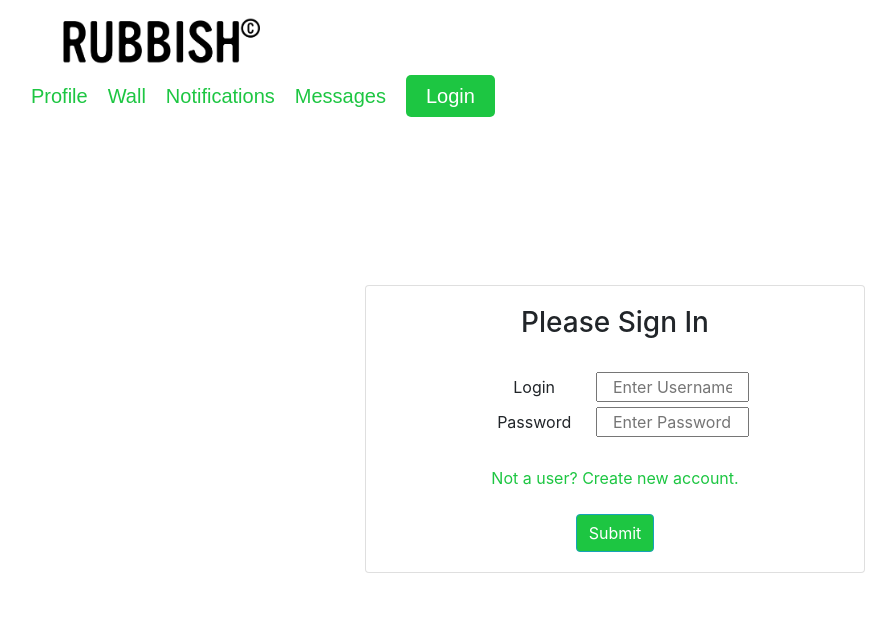
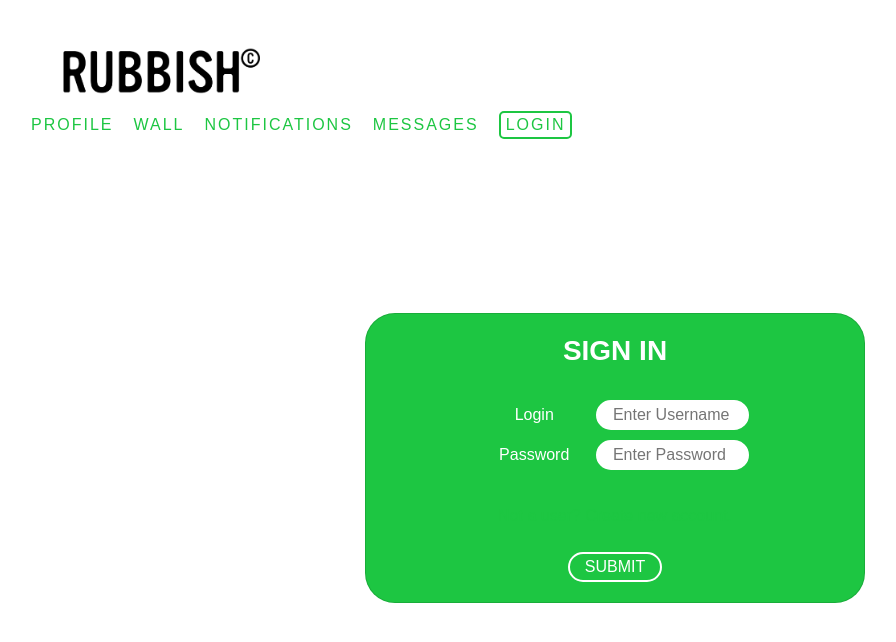
Before and after one commit to adomoshe/rubbish, a React (Create React App) app in the folder client/: page /login in a window 1280 px wide. Shown: the top 642 px of the page, without its empty margins (25-921 px from the left). Built offline with nearby package versions, Linux system fonts and the light colour scheme; no server answers; a web font is replaced by a local one.

Commit message:
nav notif login css

```diff
--- a/client/src/components/Login/Login.js
+++ b/client/src/components/Login/Login.js
@@ -4,17 +4,19 @@ import { Link } from "react-router-dom";
 
 
 
-const Login = () => {
+class Login extends React.Component{
+    render() {
     return (
         <div className="col-sm" >
             <div className="card">
                 <div className="card-body">
-                    <h3>Please Sign In</h3>
+                    <h3 className="sign-in">SIGN IN</h3>
                     <br />
                     <form>
                         <label className="col-sm-3" htmlFor="inputUsername">Login &nbsp;</label>
                         <input className="col-sm-4" name="username" type="text" placeholder="Enter Username"></input>
                         <br />
+
                         <label className="col-sm-3" htmlFor="inputPassword">Password &nbsp;</label>
                         <input className="col-sm-4" name="password" type="password" placeholder="Enter Password"></input>
                     </form>
@@ -22,12 +24,13 @@ const Login = () => {
                     <Link to="/register">Not a user? Create new account.</Link>
                     <br />
                     <br />
-                    <button type="submit" className="btn btn-info button-green" href="#">Submit</button>
+                    <button type="submit" className="sub-btn" href="#">Submit</button>
                 </div>
             </div>
         </div >
     )
 }
+}
 
 
 
--- a/client/src/components/Login/login.css
+++ b/client/src/components/Login/login.css
@@ -1,3 +1,47 @@
+/* form {
+    font-family: europa, sans-serif;
+} */
+
+.sign-in {
+    /* IMPORT FONT!!! same as logo font.
+    the rest use europa. */
+    font-family: europa, sans-serif;
+    font-weight: 600;
+}
+
+.card {
+    /* border: black solid 4px; */
+    background-color: #1DC642;
+    font-family: europa, sans-serif;
+    color: white;
+    border-radius: 30px;
+
+}
+
+input {
+    border: white solid 2px;
+    border-radius: 20px;
+    margin-bottom: 10px;
+}
+
+.sub-btn {
+    border: 2px solid white;
+    background-color: #1DC642;
+    color: white;
+    padding-left: 15px;
+    padding-right: 15px;
+    border-radius: 20px;
+    text-transform: uppercase;
+    /* padding-top: px; */
+    /* padding-bottom: 8px; */
+}
+
+.sub-btn:hover {
+    background-color: rgba(255, 255, 255, 0.342);
+}
+
+
+
 a {
     color: #1DC642 !important;
 }
@@ -6,6 +50,7 @@ a {
     width: 500px;
     margin: 150px auto;
     text-align: center;
+    /* font-family: europa, sans-serif; */
 }
 
 .button-green {
--- a/client/src/components/Messages/Messages.js
+++ b/client/src/components/Messages/Messages.js
@@ -1,5 +1,6 @@
 import React, { Component } from 'react';
 import openSocket from 'socket.io-client';
+import "../Messages/messages.css"
 const socket = openSocket('http://localhost:3002');
 
 class Messages extends Component {
@@ -31,14 +32,14 @@ class Messages extends Component {
     return (
       <div className="container">
         <br />
-        <div className="jumbotron">
-          <h1 className="display-4">Send Message</h1>
+        <div className="wrap-div">
+          <h1 className="head">Send Message</h1>
           <textarea
             name="message"
             type="text"
             id="message"
-            className="form-control"
-            placeholder="Your Message Here"
+            className="form-control big-text"
+            placeholder="Your message..."
             onChange={this.buildMessage}
             value={this.state.message}
           />
@@ -46,7 +47,7 @@ class Messages extends Component {
           <button
             onClick={this.sendMessage}
             id="send"
-            className="btn btn-success"
+            className="send-btn"
           >
             Send
           </button>
--- a/client/src/components/Messages/messages.css
+++ b/client/src/components/Messages/messages.css
@@ -0,0 +1,30 @@
+.wrap-div {
+ background-color: #1DC642;
+ padding: 40px;
+border-radius: 30px;
+}
+
+
+.head {
+    color: white;
+    text-transform: uppercase;
+}
+
+.send-btn {
+    border: 2px solid white;
+    background-color: #1DC642;
+    color: white;
+    padding-left: 15px;
+    padding-right: 15px;
+    border-radius: 20px;
+    text-transform: uppercase;
+}
+
+.big-text {
+    border-radius: 20px;
+
+}
+
+.send-btn:hover {
+    background-color: rgba(255, 255, 255, 0.342);
+}
--- a/client/src/components/Navbar/Navbar.js
+++ b/client/src/components/Navbar/Navbar.js
@@ -44,11 +44,12 @@ class Navbar extends React.Component {
                     {/* {this.state.hovering && */}
                   <div className="dropdown">
                         <ul>
-                            <li className="navThing"><Link to="/profile">Profile</Link></li>
-                            <li className="navThing"><Link to="/wall">Wall</Link></li>
-                            <li className="navThing"><Link to="/notifications">Notifications</Link></li>
-                            <li className="navThing"><Link to="/messages">Messages</Link></li>
-                            <li className="navThing"><Link to="/login" className="login-button">Login</Link></li>
+                            <li className="prof"><Link to="/profile">PROFILE</Link></li>
+                            <li className="wall"><Link to="/wall">WALL</Link></li>
+                            <li className="notif"><Link to="/notifications">NOTIFICATIONS</Link></li>
+                            <li className="mes"><Link to="/messages">MESSAGES</Link></li>
+
+                            <li className=" login-button"><Link to="/login" >LOGIN</Link></li>
                         </ul>
                         </div>
                     {/* } */}
--- a/client/src/components/Navbar/navbar.css
+++ b/client/src/components/Navbar/navbar.css
@@ -1,31 +1,41 @@
 .navbar {
     font-family: europa, sans-serif;
-    font-size: 20px;
+    font-size: 12;
 }
 
 .navbar ul li {
     box-sizing: border-box;
     display: inline-block;
+    /* padding-right: 50px; */
+    letter-spacing: 2px;
+}
+
+.prof,
+.wall,
+.notif,
+.mes {
     padding-right: 20px;
 }
 
-.navThing:hover {
+/* .navThing:hover {
     transform: translateY(10)
-}
+} */
 
 .a {
     color: #1DC642;
 }
 
 .login-button {
-    background: #1DC642;
-    padding: 10px 20px;
+    border: solid 2px #1DC642;
+    text-align: center;
     border-radius: 5px;
+    padding-left: 5px;
+    padding-right: 5px;
 }
 
- a.login-button {
+ /* a.login-button {
     color: white !important;
-}
+} */
 
 
 .logo {
--- a/client/src/components/Notifications/Notifications.js
+++ b/client/src/components/Notifications/Notifications.js
@@ -3,12 +3,17 @@ import "../Notifications/notifications.css"
 import { Link } from "react-router-dom";
 
 class Notification extends React.Component {
+
+
     render() {
     var notifcation = "You have 1 new message from Oscar"
 
     return (
-        <Link to="/messages"><button className="notification">{notifcation}</button></Link>
-
+        <div className="container">
+        <Link to="/messages">
+        <button className=" notification">{notifcation}</button>
+        </Link>
+        </div>
     )
 
     }
--- a/client/src/components/Notifications/notifications.css
+++ b/client/src/components/Notifications/notifications.css
@@ -1,5 +1,21 @@
+
+.container {
+    text-align: center;
+    padding-top: 30px;
+}
+
+
 .notification {
-    border: 1px solid black;
+    border: 2px solid #1DC642;
+    padding-left: 15px;
+    padding-right: 15px;
+    border-radius: 20px;
     background-color: white;
+    /* margin-left: 35%; */
+}
 
+.notification:hover {
+    transform: translateY(-10px);
+    background-color: rgba(29, 199, 66, 0.514);
+    /* color: white; */
 }
```
